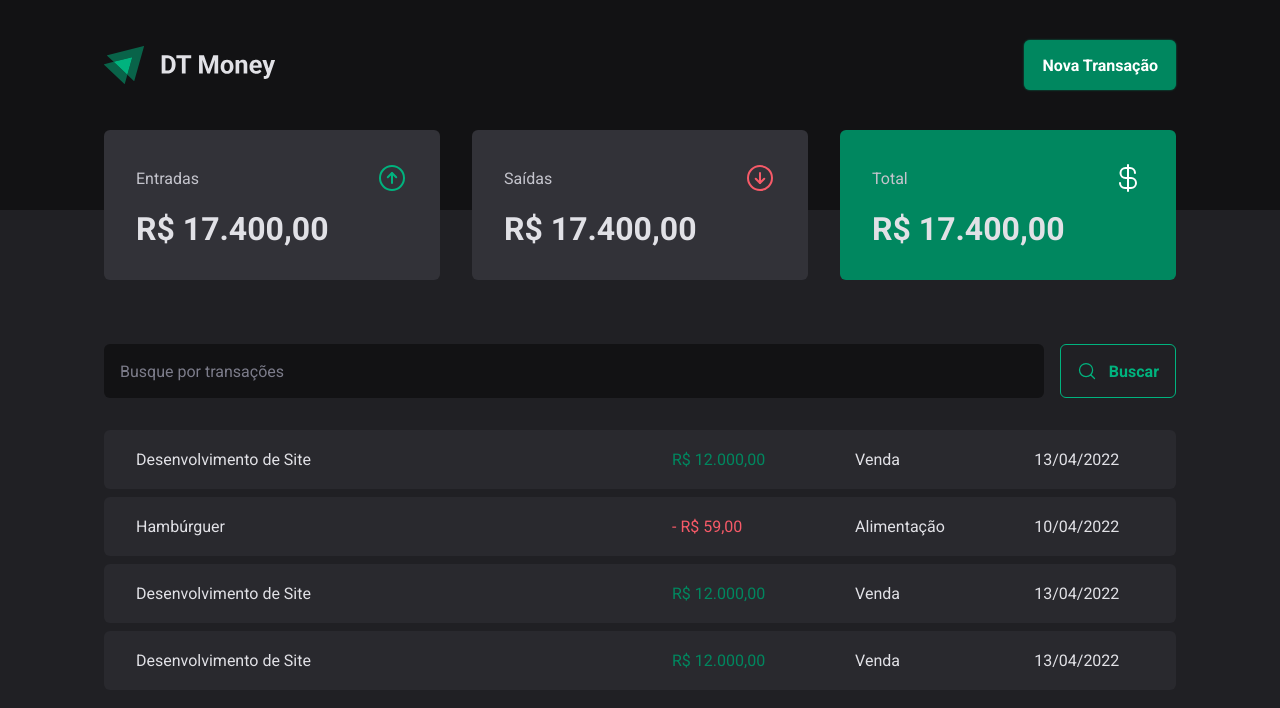
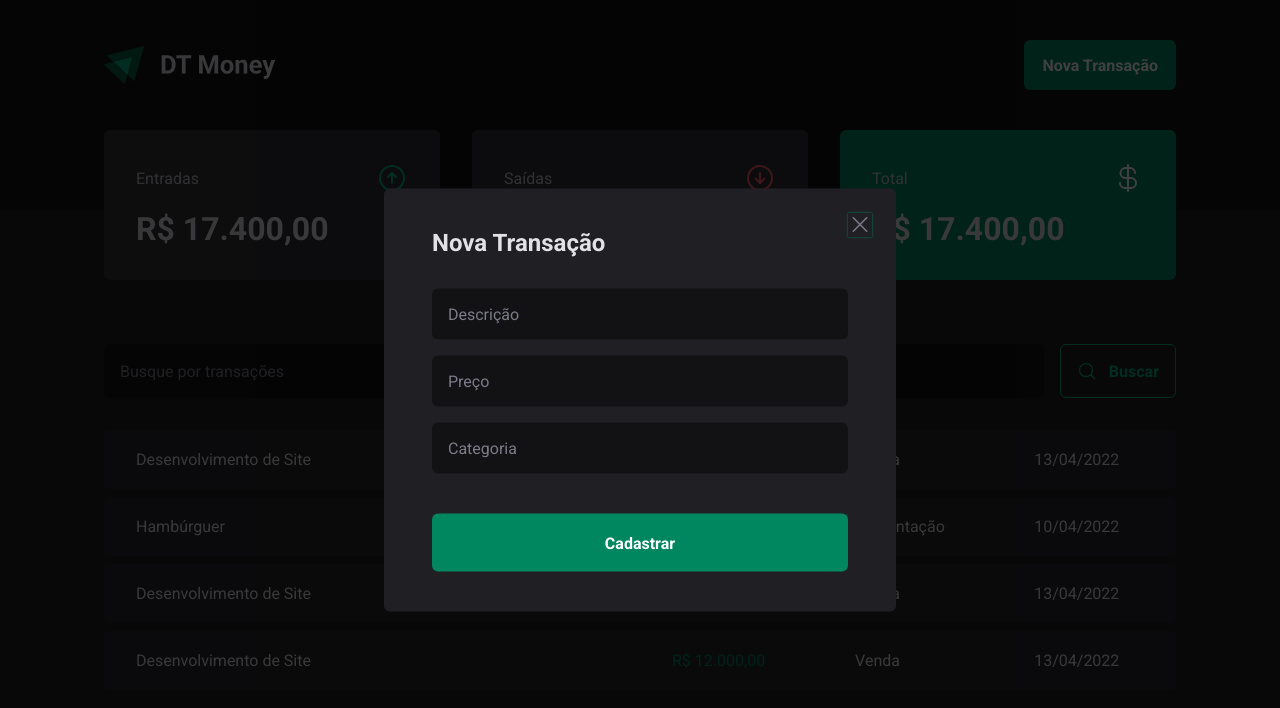
Before and after one commit to CleiltonRocha/dt-money, a React (Vite) app: page / in a window 1280 px wide. Both pictures are taken after a click on the button "Nova Transação". Shown: the top 708 px of the page. Built offline with nearby package versions, Linux system fonts and the light colour scheme.

Commit message:
Adding radix Dialog and aply styles

```diff
--- a/package.json
+++ b/package.json
@@ -10,6 +10,7 @@
     "preview": "vite preview"
   },
   "dependencies": {
+    "@radix-ui/react-dialog": "^1.0.5",
     "phosphor-react": "^1.4.1",
     "react": "^18.2.0",
     "react-dom": "^18.2.0",
--- a/src/components/Header/index.tsx
+++ b/src/components/Header/index.tsx
@@ -1,12 +1,20 @@
 import { HeaderContainer, HeaderContent, NewTransactionButton } from "./styles";
+import * as Dialog from '@radix-ui/react-dialog';
+
 import logoImg from '../../assets/logo.svg'
+import { NewTransactionModal } from "../NewTransactionModal";
 
 export function Header() {
   return (
     <HeaderContainer>
       <HeaderContent>
         <img src={logoImg} alt="" />
-        <NewTransactionButton>Nova Transação</NewTransactionButton>
+        <Dialog.Root>
+          <Dialog.Trigger asChild>
+            <NewTransactionButton>Nova Transação</NewTransactionButton>
+          </Dialog.Trigger>
+          <NewTransactionModal />
+        </Dialog.Root>
       </HeaderContent>
     </HeaderContainer>
   )
--- /dev/null
+++ b/src/components/NewTransactionModal/index.tsx
@@ -0,0 +1,28 @@
+import * as Dialog from "@radix-ui/react-dialog";
+import { Overlay, Content, CloseButton } from "./styles";
+import { X } from "phosphor-react";
+
+export function NewTransactionModal() {
+  return (
+    <Dialog.Portal>
+      <Overlay />
+      <Content>
+        <Dialog.Title>Nova Transação</Dialog.Title>
+        <CloseButton>
+          <X size={24}/>
+        </CloseButton>
+
+        <form action="">
+          <input type="text" placeholder="Descrição" required/>
+          <input type="number" placeholder="Preço" required/>
+          <input type="text" placeholder="Categoria" required/>
+
+          <button type="submit">
+            Cadastrar
+          </button>
+        </form>
+
+      </Content>
+    </Dialog.Portal>
+  )
+}
--- /dev/null
+++ b/src/components/NewTransactionModal/styles.ts
@@ -0,0 +1,69 @@
+import styled from "styled-components";
+import * as Dialog from '@radix-ui/react-dialog'
+
+export const Overlay = styled(Dialog.Overlay)`
+  position: fixed;
+  width: 100vw;
+  height: 100vh;
+  inset: 0;
+  background: rgba(0, 0, 0,0.75)
+`
+
+export const Content = styled(Dialog.Content)`
+  min-width: 32rem;
+  border-radius: 6px;
+  padding: 2.5rem 3rem;
+  background-color: ${props => props.theme["gray-800"]};
+  position: fixed;
+  top: 50%;
+  left: 50%;
+  transform: translate(-50%,-50%);
+
+  form {
+    margin-top: 2rem;
+    display: flex;
+    flex-direction: column;
+    gap: 1rem;
+
+    input {
+      border-radius: 6px;
+      border: 0;
+      background-color: ${props => props.theme["gray-900"]};
+      color: ${props => props.theme["gray-300"]};
+      padding: 1rem;
+
+      &::placeholder {
+        color:  ${props => props.theme["gray-500"]};
+      }
+    }
+
+    button[type="submit"] {
+      height: 3.625rem;
+      border: 0;
+      background-color: ${props => props.theme["green-500"]};
+      color: ${props => props.theme.white};
+      border-radius: 6px;
+      padding: 0 1.125rem;
+      font-weight: bold;
+      cursor: pointer;
+
+      margin-top: 1.5rem;
+
+      &:hover {
+        background-color:  ${props => props.theme["green-700"]};
+        transition: background-color 0.2s;
+      }
+    }
+  }
+`
+
+export const CloseButton = styled(Dialog.Close) `
+  position: absolute;
+  background: transparent;
+  border: 0;
+  top: 1.5rem;
+  right: 1.5rem;
+  line-height: 0;
+  cursor: pointer;
+  color: ${props => props.theme["gray-500"]};
+`
```
Also changed, not shown: 1 other file (tests, documents, lock files or other folders).
